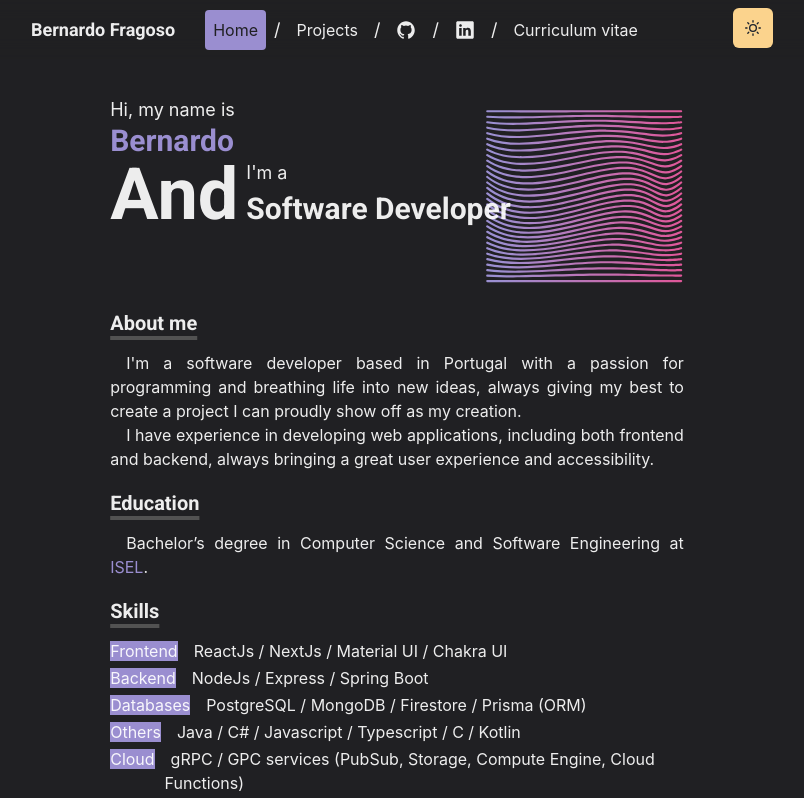
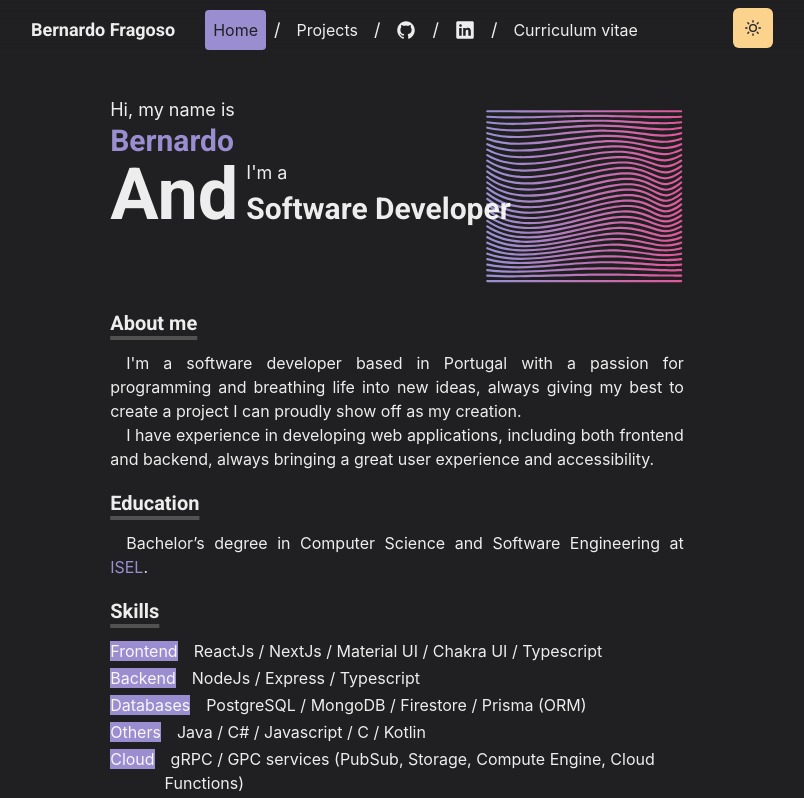
Before and after one commit to BernardoFMF/personal-portfolio, a Next.js app: page / in a window 1280 px wide. Shown: the top 798 px of the page, without its empty margins (243-1047 px from the left). Built offline with nearby package versions, Linux system fonts and the light colour scheme.

Commit message:
added cv, fixed links

```diff
--- a/components/navbar.js
+++ b/components/navbar.js
@@ -99,7 +99,7 @@ const Navbar = props => {
                     </Text>
                     <LinkItem
                         target="_blank"
-                        href="/412251072_20220728200005453[915].pdf"
+                        href="/curriculum-vitae-bernardo-fragoso.pdf"
                         path={path}
                         display="inline-flex"
                         alignItems="center"
@@ -143,7 +143,7 @@ const Navbar = props => {
                                 </MenuItem>
                                 <MenuItem
                                     as={Link}
-                                    href="/412251072_20220728200005453[915].pdf"
+                                    href="/curriculum-vitae-bernardo-fragoso.pdf"
                                     download={true}
                                     isExternal
                                 >
--- a/pages/index.js
+++ b/pages/index.js
@@ -53,11 +53,11 @@ const Home = () => {
                         </Heading>
                         <SkillSection>
                             <MetaTitle { ...skillProps }>Frontend</MetaTitle>
-                            ReactJs / NextJs / Material UI / Chakra UI
+                            ReactJs / NextJs / Material UI / Chakra UI / Typescript
                         </SkillSection>
                         <SkillSection>
                             <MetaTitle { ...skillProps }>Backend</MetaTitle>
-                            NodeJs / Express / Spring Boot
+                            NodeJs / Express / Typescript
                         </SkillSection>
                         <SkillSection>
                             <MetaTitle { ...skillProps }>Databases</MetaTitle>
@@ -65,7 +65,7 @@ const Home = () => {
                         </SkillSection>
                         <SkillSection>
                             <MetaTitle { ...skillProps }>Others</MetaTitle>
-                            Java / C# / Javascript / Typescript / C / Kotlin
+                            Java / C# / Javascript / C / Kotlin
                         </SkillSection>
                         <SkillSection>
                             <MetaTitle { ...skillProps }>Cloud</MetaTitle>
```
Also changed, not shown: 2 other files (tests, documents, lock files or other folders).
